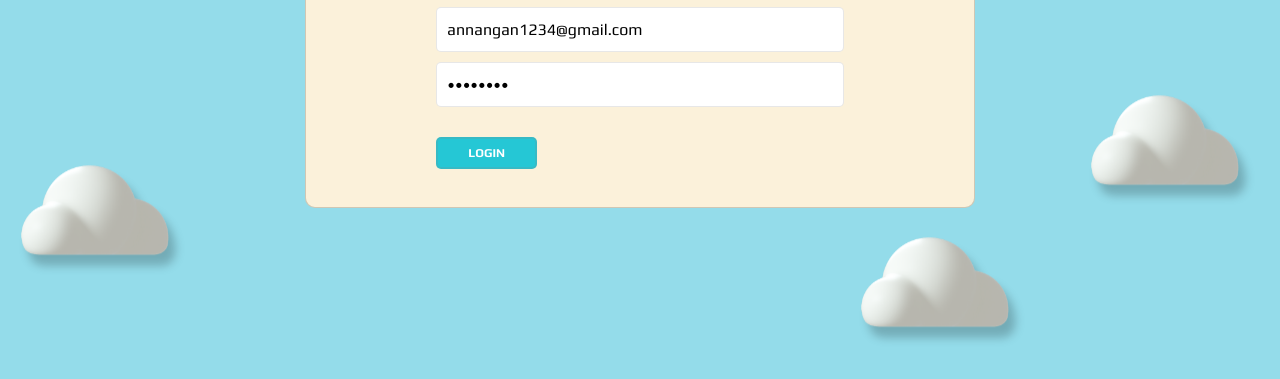
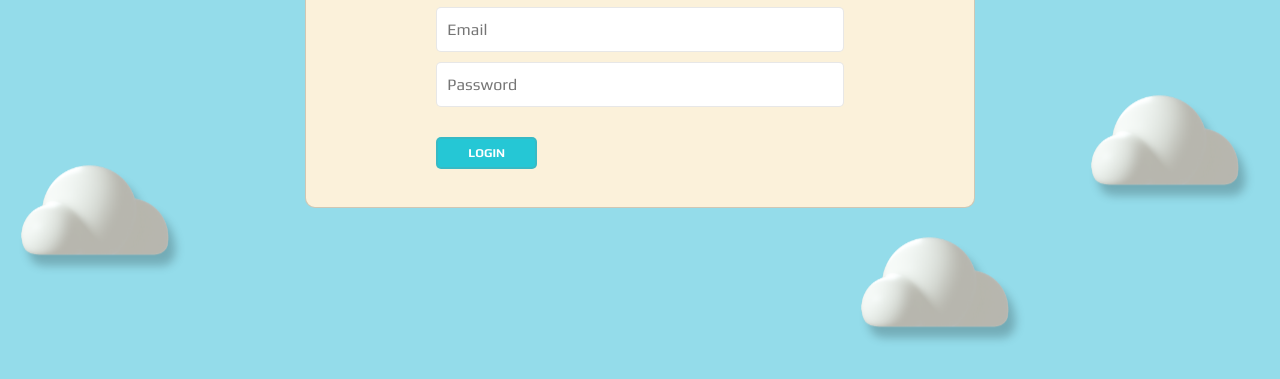
Before and after one commit to annnnangan/BAD-Project-Sign-Language, a website: page api-server/public/login/login.html in a window 1280 px wide. Shown: the part 353-732 px from the top of the page. Drawn offline with nearby package versions, Linux system fonts and the light colour scheme; a web font is replaced by a local one.

Commit message:
Update login.html to remove form value

```diff
--- a/api-server/public/login/login.html
+++ b/api-server/public/login/login.html
@@ -32,7 +32,7 @@
                 name="email"
                 type="email"
                 placeholder="Email"
-                value="annangan1234@gmail.com"
+
                 required
               />
               <div class="error"></div>
@@ -44,7 +44,7 @@
                 name="password"
                 type="password"
                 placeholder="Password"
-                value="Tecky123"
+
                 required
               />
               <div class="error"></div>
```
